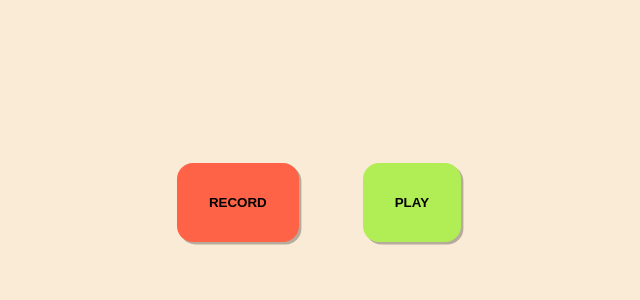
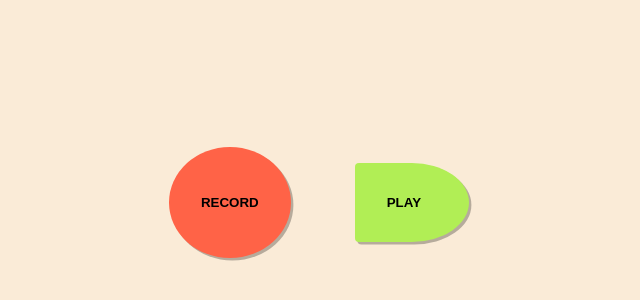
Before and after one commit to lufemas/mouse-recorder, a plain HTML site: page index.html in a window 1280 px wide. Shown: the part 198-498 px from the top of the page, without its empty margins (321-961 px from the left). Drawn offline with Linux system fonts and the light colour scheme.

Commit message:
button animation :-)

```diff
--- a/css/index.css
+++ b/css/index.css
@@ -18,19 +18,30 @@ button{
     box-shadow: rgba(0, 0, 0, 0.274) .15rem .15rem;
     font-weight: bold;
     cursor: pointer;
+    transition: all .3s;
 }
 
 .record{
     background-color: tomato;
+    border-radius: 50%;
+    padding: 3rem 2rem;
+
 }
 
 .stop{
     background-color: rgb(201, 81, 60);
     color: white;
+    border-radius: .5rem;
+
 }
 
 .play{
+    position: relative;
     background-color: rgb(177, 238, 85);
+    border-radius: .5rem;
+    border-top-right-radius: 100%;
+    border-bottom-right-radius: 100%;
+    padding-right: 3rem;
 }
 
 .playing{
```
